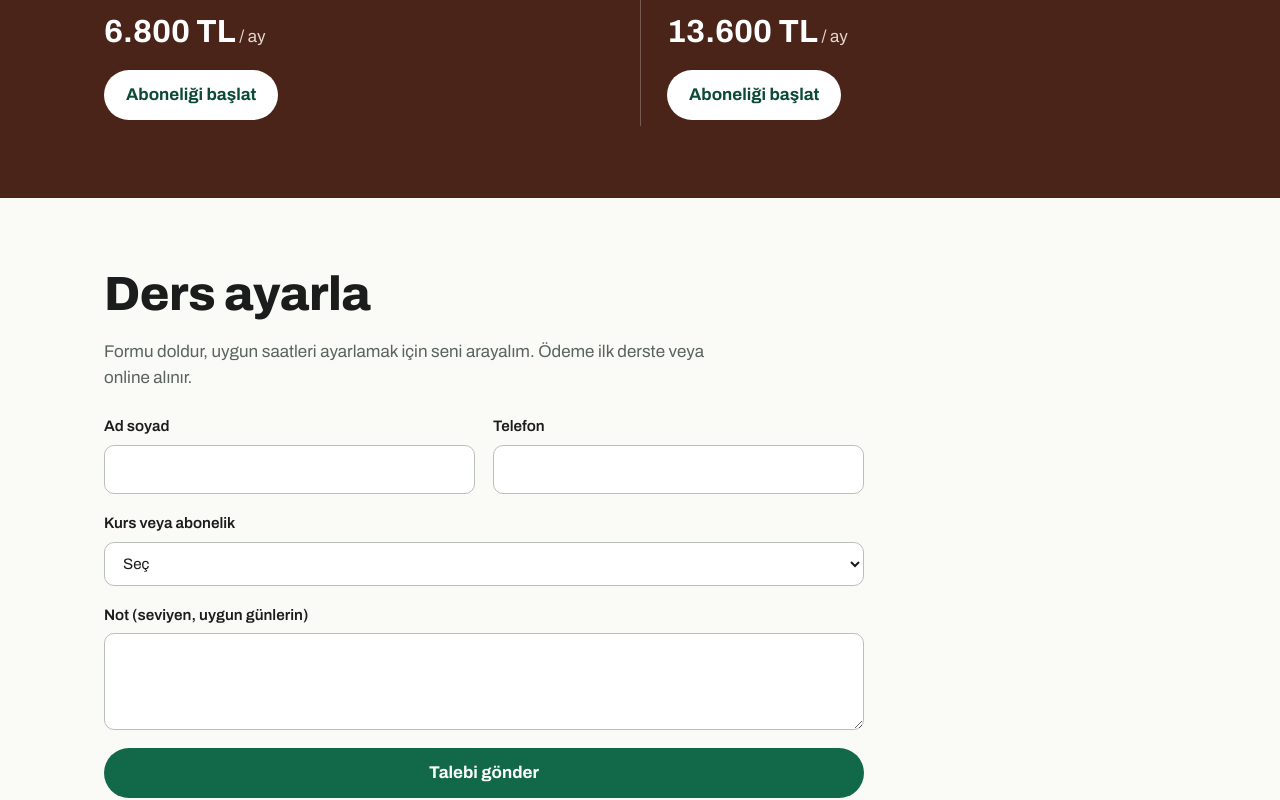
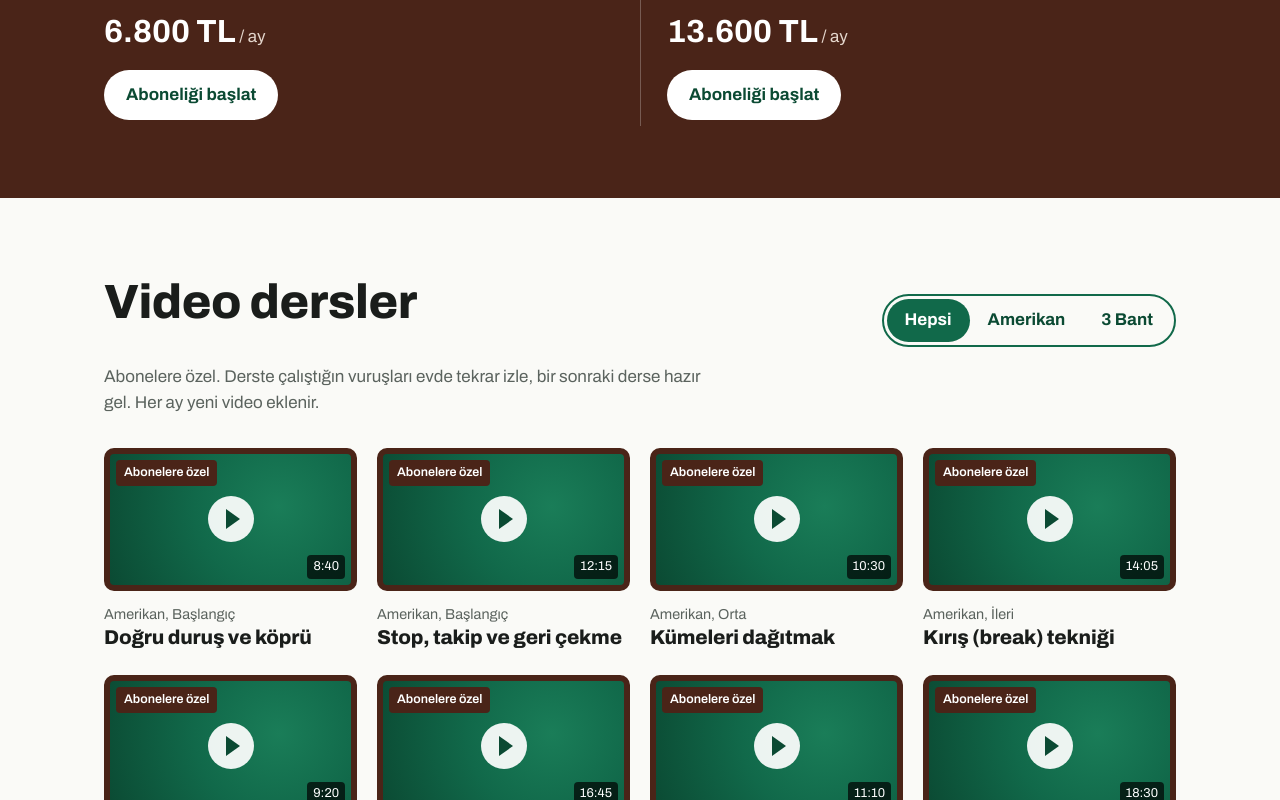
Before and after one commit to mrtandempilot/bilardo, a Next.js app: page / in a window 1280 px wide. Shown: the part 2000-2800 px from the top of the page. Built offline with nearby package versions, Linux system fonts and the light colour scheme.

Commit message:
Abonelere özel video dersler bölümü

```diff
--- a/app/globals.css
+++ b/app/globals.css
@@ -63,6 +63,19 @@ section { scroll-margin-top: 20px; }
 .sub-price strong { font-size: 2rem; font-stretch: 75%; color: #fff; }
 
 .form-wrap { padding-top: 72px; padding-bottom: 88px; }
+
+.videos { padding-top: 80px; }
+.video-grid { list-style: none; padding: 0; margin: 32px 0 0; display: grid; grid-template-columns: repeat(4, 1fr); gap: 28px 20px; }
+.thumb { position: relative; aspect-ratio: 16 / 9; border-radius: 10px; overflow: hidden;
+  background: radial-gradient(circle at 70% 40%, #1A7D58 0%, var(--felt) 45%, var(--felt-dark) 100%); border: 6px solid var(--rail); }
+.play { position: absolute; left: 50%; top: 50%; width: 46px; height: 46px; margin: -23px 0 0 -23px; border-radius: 50%; background: rgba(255,255,255,.92); }
+.play::after { content: ""; position: absolute; left: 18px; top: 13px; border-left: 14px solid var(--felt-dark); border-top: 10px solid transparent; border-bottom: 10px solid transparent; }
+.dur { position: absolute; right: 6px; bottom: 6px; background: rgba(0,0,0,.7); color: #fff; font-size: .8rem; padding: 2px 6px; border-radius: 4px; }
+.lock { position: absolute; left: 6px; top: 6px; background: var(--rail); color: #fff; font-size: .78rem; font-weight: 600; padding: 3px 8px; border-radius: 4px; }
+.video-meta { color: var(--muted); font-size: .9rem; margin: 12px 0 2px; }
+.video h3 { font-size: 1.25rem; margin: 0; }
+.video-cta { display: flex; align-items: center; gap: 20px; flex-wrap: wrap; margin-top: 36px; padding-top: 24px; border-top: 1px solid var(--line); }
+.video-cta p { margin: 0; color: var(--muted); }
 .form { display: grid; grid-template-columns: 1fr 1fr; gap: 18px; max-width: 760px; margin-top: 24px; }
 .form label { display: flex; flex-direction: column; gap: 6px; font-weight: 600; font-size: .95rem; }
 .form .full { grid-column: 1 / -1; }
@@ -77,6 +90,8 @@ input:focus, select:focus, textarea:focus { border-color: var(--chalk); outline:
 
 @media (max-width: 860px) {
   .hero-grid { grid-template-columns: 1fr; gap: 36px; }
+  .video-grid { grid-template-columns: 1fr 1fr; gap: 24px 14px; }
+  .video h3 { font-size: 1.05rem; }
   .levels { grid-template-columns: 1fr; }
   .level { border-right: 0; border-bottom: 1px solid var(--line); }
   .subs { grid-template-columns: 1fr; }
--- a/app/page.js
+++ b/app/page.js
@@ -11,6 +11,7 @@ export default function Home() {
           <div className="links">
             <a href="#kurslar">Kurslar</a>
             <a href="#abonelik">Abonelik</a>
+            <a href="#videolar">Video dersler</a>
             <a href="#rezervasyon">Ders ayarla</a>
           </div>
         </nav>
--- a/components/Courses.js
+++ b/components/Courses.js
@@ -1,6 +1,7 @@
 "use client";
 import { useState } from "react";
 import { branches, subscriptions, tl, packagePrice, subPrice, HOURLY } from "@/lib/data";
+import VideoLessons from "@/components/VideoLessons";
 
 export default function Courses() {
   const [branch, setBranch] = useState("amerikan");
@@ -65,7 +66,7 @@ export default function Courses() {
       <section id="abonelik" className="band">
         <div className="wrap">
           <h2>Aylık abonelik</h2>
-          <p className="lede">Kursu bitirdin ama oynamaya devam mı? Her ay ders hakkın yenilenir, istediğin branşta kullanırsın. İstediğin ay bırakırsın.</p>
+          <p className="lede">Kursu bitirdin ama oynamaya devam mı? Her ay ders hakkın yenilenir, istediğin branşta kullanırsın. Video derslere erişim de dahil. İstediğin ay bırakırsın.</p>
           <div className="subs">
             {subscriptions.map((s) => (
               <div key={s.key} className="sub">
@@ -78,6 +79,8 @@ export default function Courses() {
           </div>
         </div>
       </section>
+
+      <VideoLessons onSubscribe={() => pick("Abonelik – Ayda 4 ders")} />
 
       <section id="rezervasyon" className="wrap form-wrap">
         <h2>Ders ayarla</h2>
--- /dev/null
+++ b/components/VideoLessons.js
@@ -0,0 +1,43 @@
+"use client";
+import { useState } from "react";
+import { branches, videos } from "@/lib/data";
+
+// Abonelere özel video dersler. Şimdilik hepsi kilitli; giriş sistemi gelince açılacak.
+export default function VideoLessons({ onSubscribe }) {
+  const [filter, setFilter] = useState("hepsi");
+  const list = filter === "hepsi" ? videos : videos.filter((v) => v.branch === filter);
+  const tabs = [["hepsi", "Hepsi"], ...Object.entries(branches).map(([k, v]) => [k, v.label])];
+
+  return (
+    <section id="videolar" className="wrap videos">
+      <div className="head">
+        <h2>Video dersler</h2>
+        <div className="toggle" role="tablist" aria-label="Videoları filtrele">
+          {tabs.map(([k, label]) => (
+            <button key={k} role="tab" aria-selected={filter === k} onClick={() => setFilter(k)}>{label}</button>
+          ))}
+        </div>
+      </div>
+      <p className="lede">Abonelere özel. Derste çalıştığın vuruşları evde tekrar izle, bir sonraki derse hazır gel. Her ay yeni video eklenir.</p>
+
+      <ul className="video-grid">
+        {list.map((v) => (
+          <li key={v.id} className="video">
+            <div className="thumb" aria-hidden="true">
+              <span className="play" />
+              <span className="dur">{v.duration}</span>
+              <span className="lock">Abonelere özel</span>
+            </div>
+            <p className="video-meta">{branches[v.branch].label}, {v.level}</p>
+            <h3>{v.title}</h3>
+          </li>
+        ))}
+      </ul>
+
+      <div className="video-cta">
+        <p>Videolara erişim her iki abonelik paketine dahil.</p>
+        <button className="btn" onClick={onSubscribe}>Abone ol, videoları aç</button>
+      </div>
+    </section>
+  );
+}
```
Also changed, not shown: lib/data.js.
